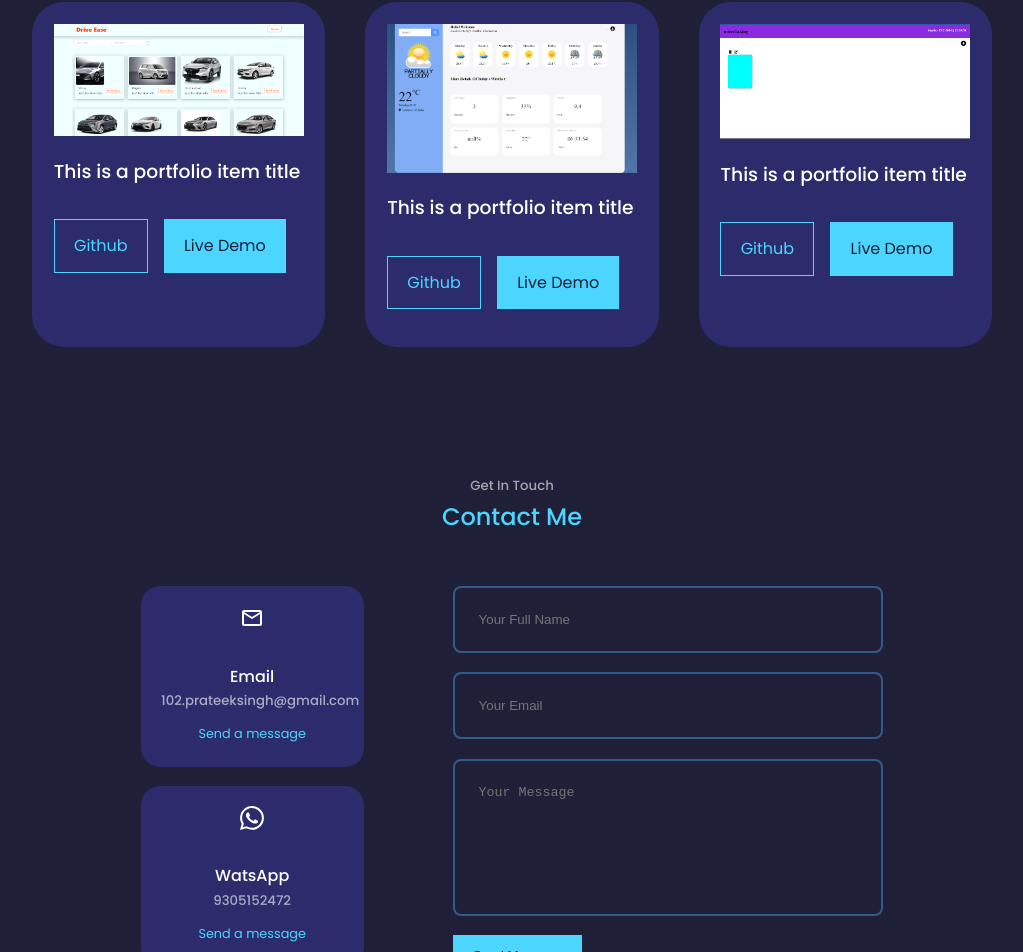
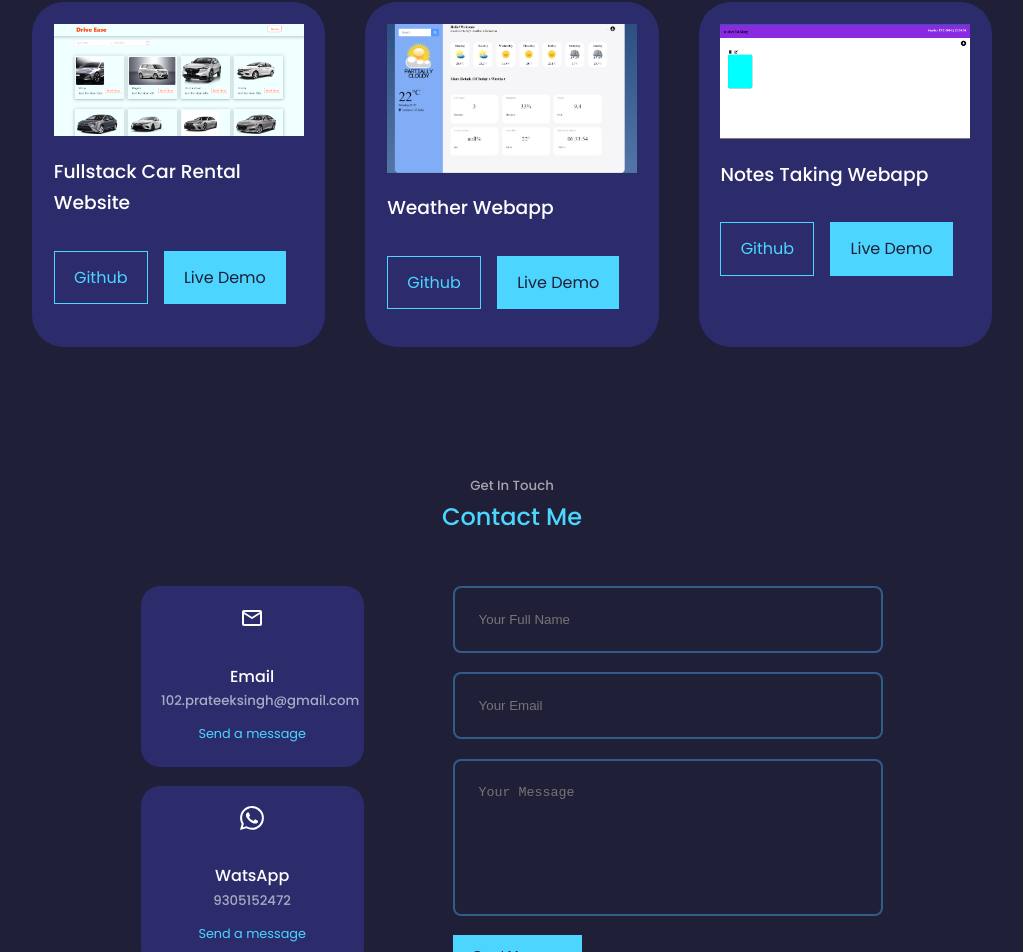
Before and after one commit to Prateek-2003/reactportfoliowebsite, a React (Create React App) app: page / in a window 1280 px wide. Shown: the part 3252-4204 px from the top of the page, without its empty margins (128-1151 px from the left). Built offline with nearby package versions, Linux system fonts and the light colour scheme.

Commit message:
Update portfolio.jsx

```diff
--- a/src/components/portfolio/portfolio.jsx
+++ b/src/components/portfolio/portfolio.jsx
@@ -15,7 +15,7 @@ const portfolio = () => {
           <div className='portfolio_item-image'>
           <img src={IMG1} alt="" />
           </div>
-          <h3>This is a portfolio item title</h3>
+          <h3>Fullstack Car Rental Website</h3>
           <div className="portfolio_item-cta">
           <a href="https://github.com/Prateek-2003/CarRental" className='btn'>Github</a>
           <a href="https://carrental-x7uq.onrender.com" className='btn btn-primary' target={'_blank'}>Live Demo</a>
@@ -26,7 +26,7 @@ const portfolio = () => {
           <div className='portfolio_item-image'>
           <img src={IMG2} alt="" />
           </div>
-          <h3>This is a portfolio item title</h3>
+          <h3>Weather Webapp</h3>
           <div className="portfolio_item-cta">
           <a href="https://github.com/Prateek-2003/WeatherForecastapp" className='btn'>Github</a>
           <a href="https://prateek-2003.github.io/WeatherForecastapp/" className='btn btn-primary' target={'_blank'}>Live Demo</a>
@@ -37,7 +37,7 @@ const portfolio = () => {
           <div className='portfolio_item-image'>
           <img src={IMG3} alt="" />
           </div>
-          <h3>This is a portfolio item title</h3>
+          <h3>Notes Taking Webapp</h3>
           <div className="portfolio_item-cta">
           <a href="https://github.com/Prateek-2003/noteTakingApp" className='btn'>Github</a>
           <a href="https://prateek-2003.github.io/noteTakingApp/" className='btn btn-primary' target={'_blank'}>Live Demo</a>
```
